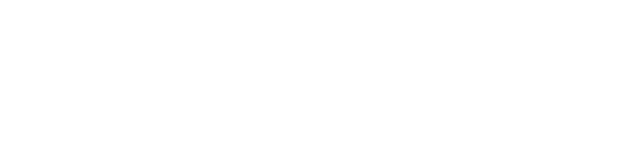
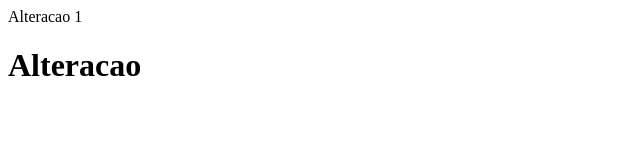
Before and after one commit to Ney-Mac/Trabalho_Engenharia_de_Software_2, a plain HTML site: page index.html in a window 1280 px wide. Shown: the whole page, without its empty margins (0-640 px from the left). Drawn offline with Linux system fonts and the light colour scheme.

Commit message:
Primeira alteracao

```diff
--- a/index.html
+++ b/index.html
@@ -7,6 +7,7 @@
     <title>Trabalho ESft</title>
 </head>
 <body>
-
+    <div>Alteracao 1</div>
+    <h1>Alteracao</h1>
 </body>
 </html>
```
